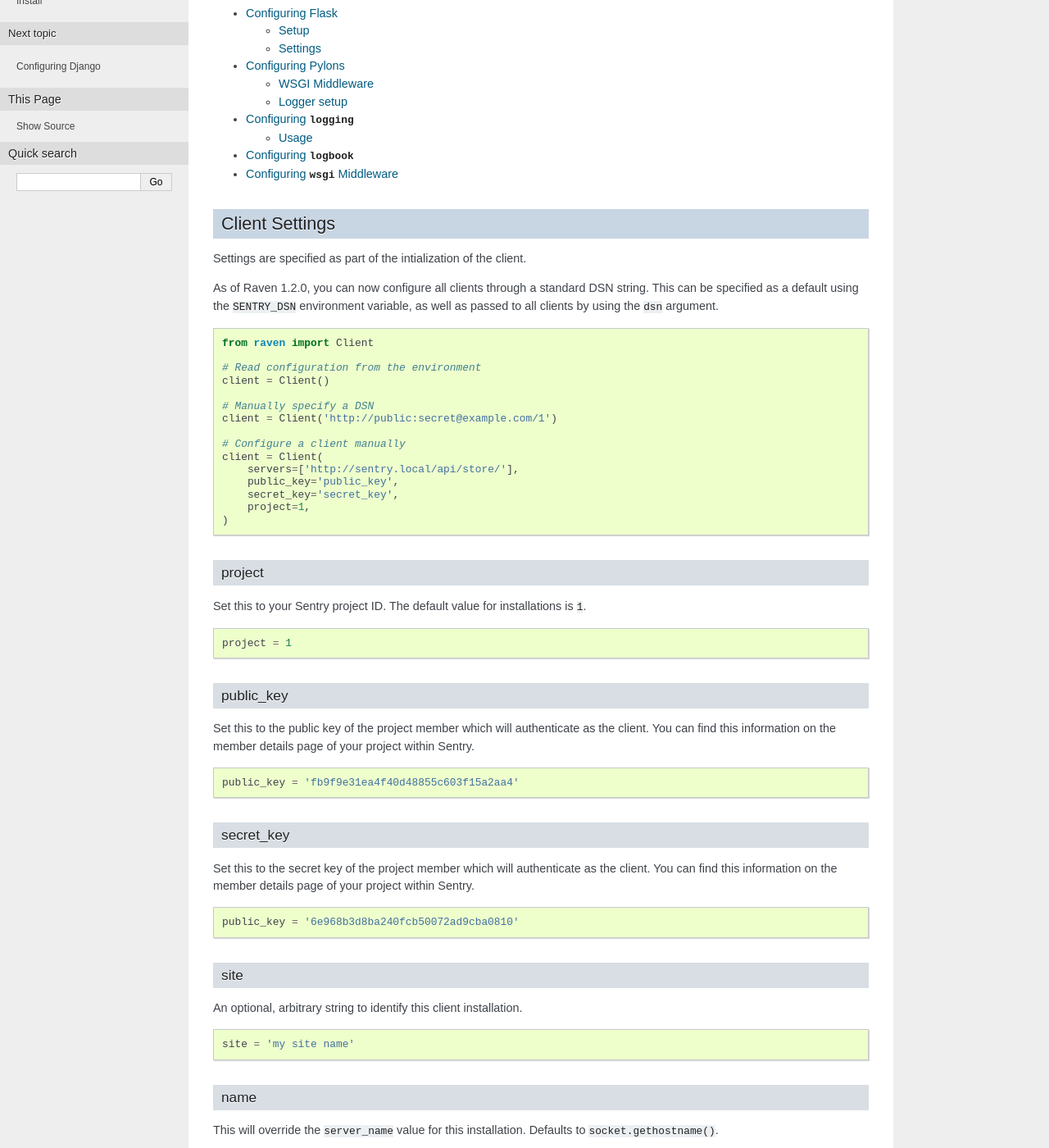
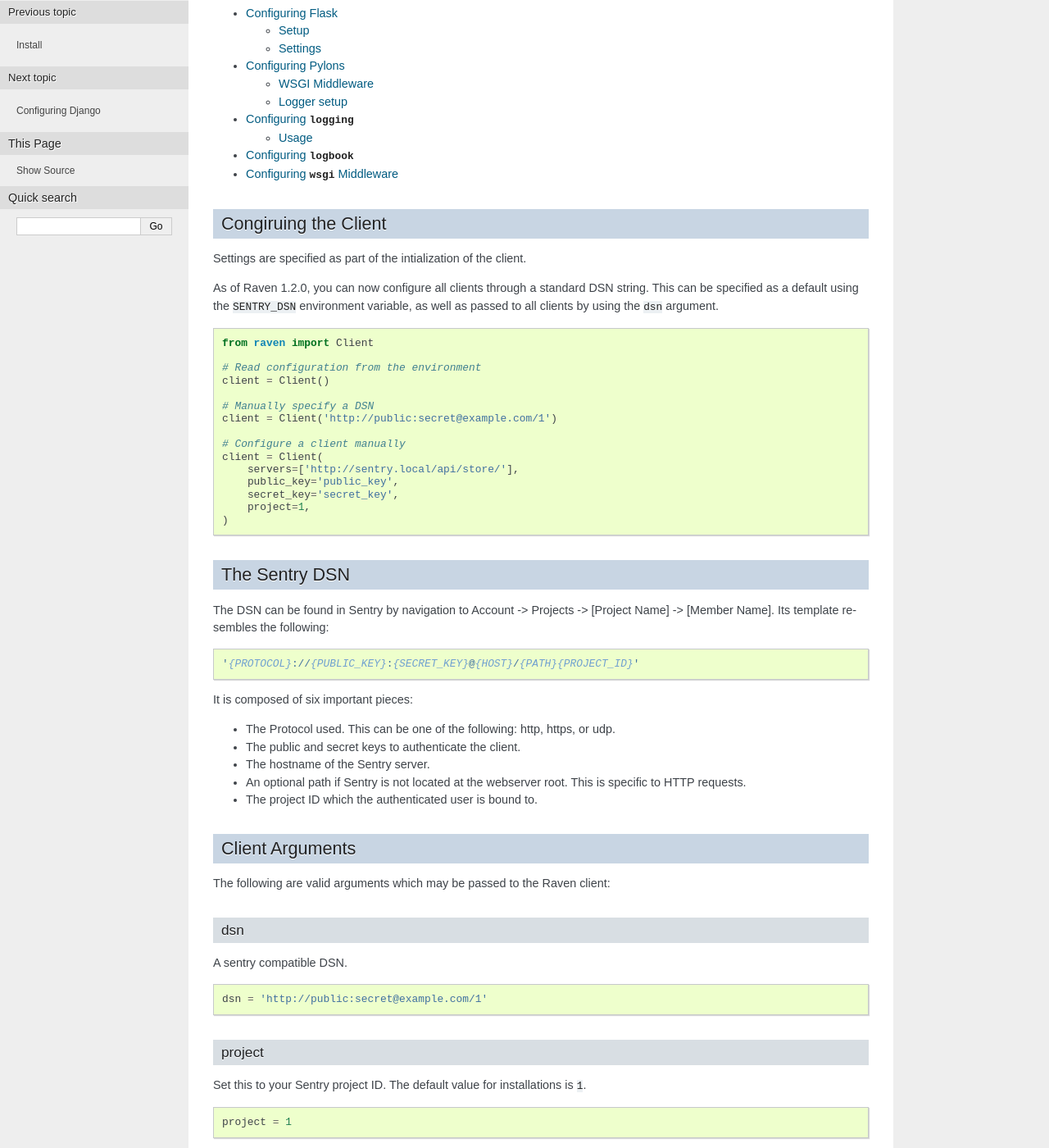
Before and after one commit to JohnFredok/apm-agent-python, a Sphinx documentation site: the page built from docs/config/index.rst, in a window 1280 px wide and 1400 px high, scrolled down 387 px. Shown: the whole window at 82% size. Built offline with Sphinx 7.4.7, drawn with Linux system fonts in a browser that asks for light colours; pages that are not in the unit, such as notebooks, are missing from menus; some of the changed text lies outside the part shown.

Commit message:
More docs regarding DSN setup

```diff
--- a/docs/config/index.rst
+++ b/docs/config/index.rst
@@ -18,8 +18,8 @@
    wsgi
 
 
-Client Settings
----------------
+Congiruing the Client
+---------------------
 
 Settings are specified as part of the intialization of the client.
 
@@ -45,6 +45,40 @@
         project=1,
     )
 
+
+The Sentry DSN
+--------------
+
+The DSN can be found in Sentry by navigation to Account -> Projects -> [Project Name] -> [Member Name]. Its template resembles the following::
+
+    '{PROTOCOL}://{PUBLIC_KEY}:{SECRET_KEY}@{HOST}/{PATH}{PROJECT_ID}'
+
+It is composed of six important pieces:
+
+* The Protocol used. This can be one of the following: http, https, or udp.
+
+* The public and secret keys to authenticate the client.
+
+* The hostname of the Sentry server.
+
+* An optional path if Sentry is not located at the webserver root. This is specific to HTTP requests.
+
+* The project ID which the authenticated user is bound to.
+
+
+Client Arguments
+----------------
+
+The following are valid arguments which may be passed to the Raven client:
+
+dsn
+~~~
+
+A sentry compatible DSN.
+
+::
+
+    dsn = 'http://public:secret@example.com/1'
 
 project
 ~~~~~~~
```
